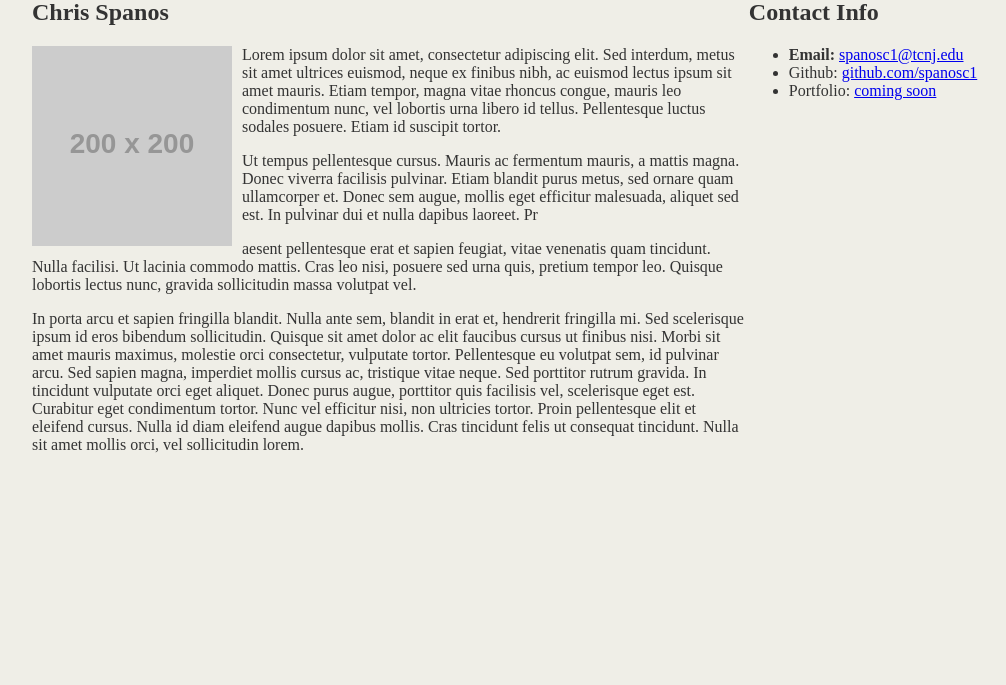
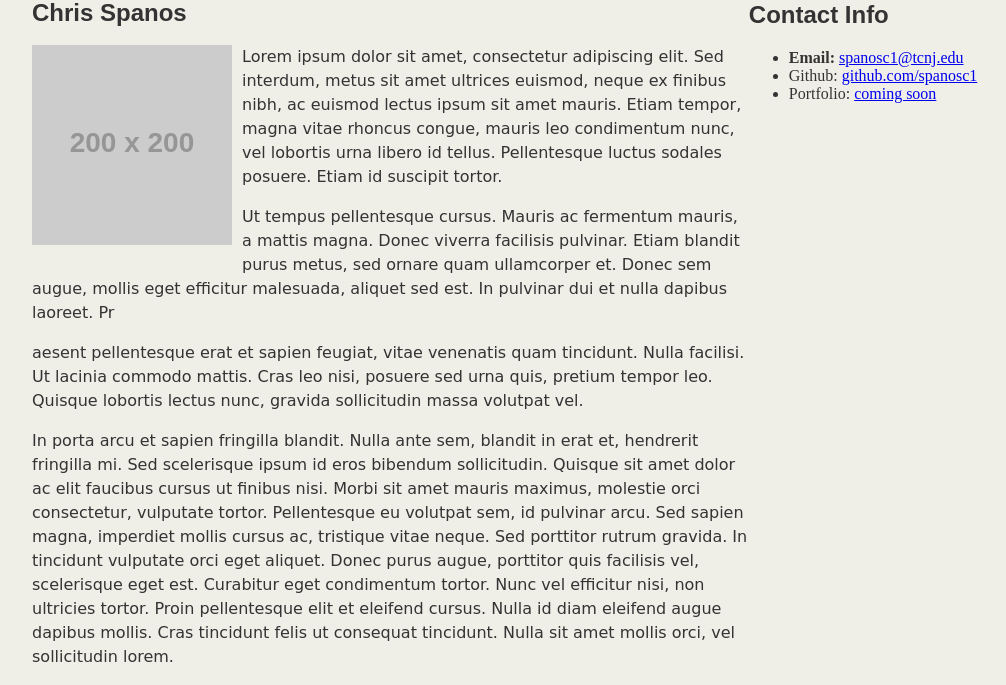
Before and after one commit to spanosc1/myheroku, a PHP site: page / in a window 1280 px wide. Shown: the part 377-1062 px from the top of the page, without its empty margins (96-1102 px from the left). Before the commit the page ends 830 px from the top, so only its background shows below. Run offline with PHP 8.4, Linux system fonts and the light colour scheme; grey boxes labelled with a size stand in for pictures from a placeholder-image service; some libraries are stand-ins or nearby versions.

Commit message:
bb-fonts

```diff
--- a/css/style.css
+++ b/css/style.css
@@ -13,14 +13,17 @@ header {
 h1 {
 	background-color: #333333;
 	color: #ffffff;
-	font-size: 28px;
+	font-size: 30px;
 	text-align: center;
 	padding: 10px;
 	margin: 0;
+	font-family: 'Work Sans', sans-serif;
 }
 
 h2 {
-	font-size: 24px
+	font-size: 24px;
+	font-family: 'Work Sans', sans-serif;
+
 }
 
 .container {
@@ -32,6 +35,9 @@ h2 {
 	float: left;
 	width: 70%;
 	margin: ;
+	font-family: 'Racing Sans One', cursive;
+	font-size: 16px;
+	line-height: 24px;
 }
 
 #contact-info {
@@ -43,4 +49,7 @@ h2 {
 	width: 200px;
 	margin-right: 10px;
 	margin-bottom: 10px;
+	font-family: 'Racing Sans One', cursive;
+	font-size: 16px
+	line-height: 24px;
 }
```
